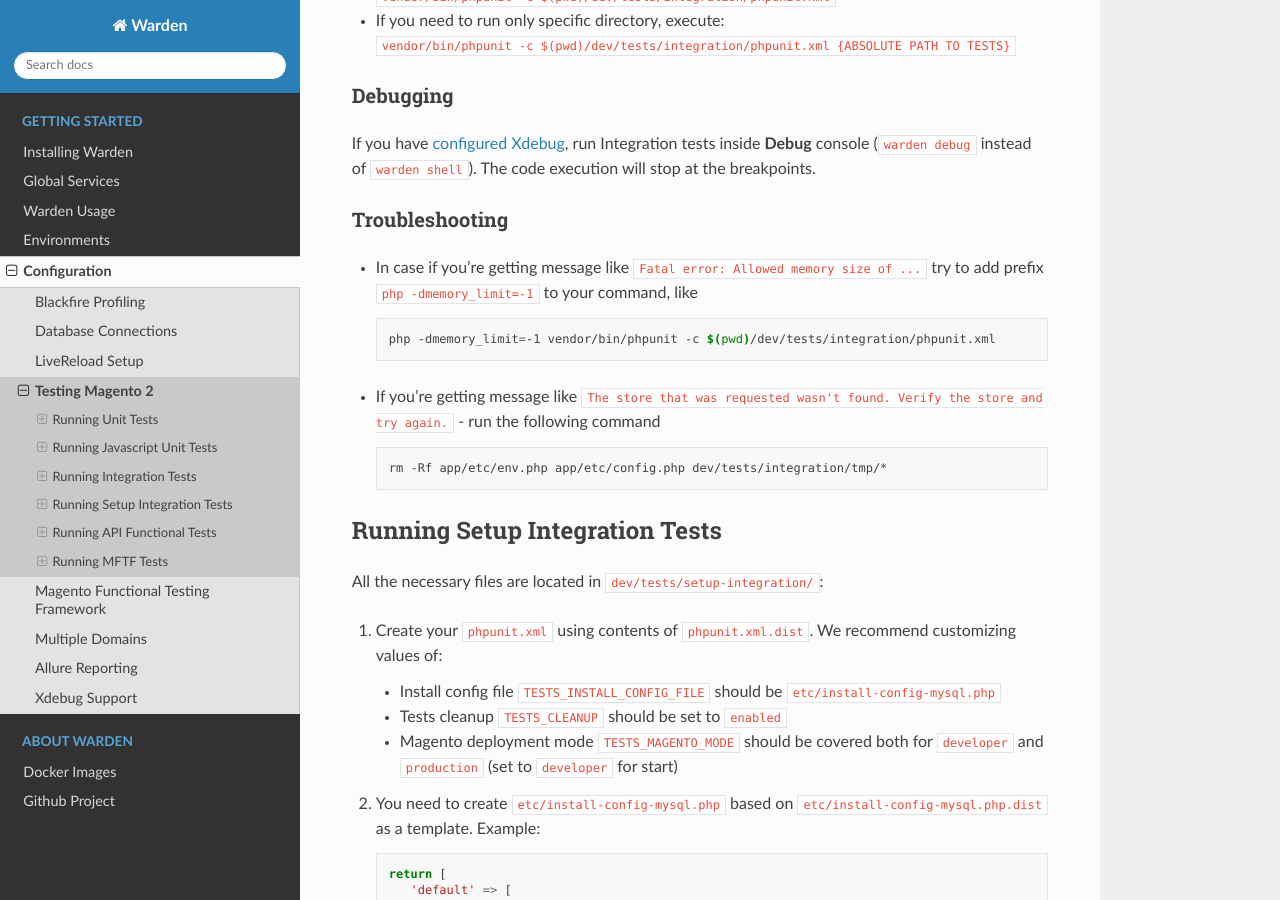
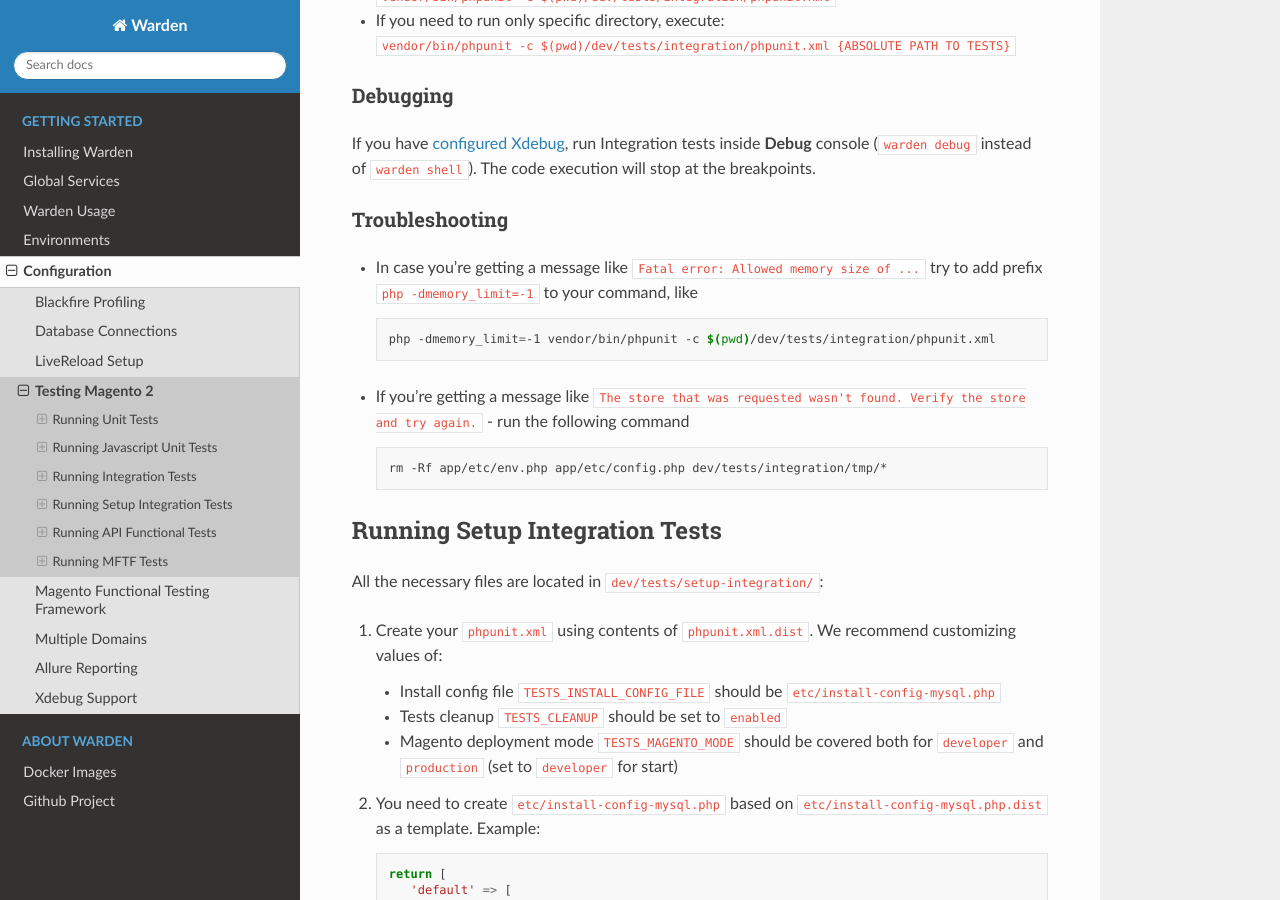
Before and after one commit to wardenenv/warden, a Sphinx documentation site: the page built from docs/configuration/magento2-testing.md, in a window 1280 px wide and 900 px high, scrolled down 3106 px. Built offline with Sphinx 7.4.7 and the Read the Docs theme 2.0.0, drawn with Linux system fonts in a browser that asks for light colours.

````diff
--- a/docs/configuration/magento2-testing.md
+++ b/docs/configuration/magento2-testing.md
@@ -138,12 +138,12 @@ If you have [configured Xdebug](xdebug.md), run Integration tests inside **Debug
 
 ### Troubleshooting
 
-- In case if you're getting message like `Fatal error: Allowed memory size of ...` try to add prefix `php -dmemory_limit=-1` to your command, like
+- In case you're getting a message like `Fatal error: Allowed memory size of ...` try to add prefix `php -dmemory_limit=-1` to your command, like
     ```bash
     php -dmemory_limit=-1 vendor/bin/phpunit -c $(pwd)/dev/tests/integration/phpunit.xml
     ```
 
-- If you're getting message like `The store that was requested wasn't found. Verify the store and try again.` - run the following command
+- If you're getting a message like `The store that was requested wasn't found. Verify the store and try again.` - run the following command
     ```bash
     rm -Rf app/etc/env.php app/etc/config.php dev/tests/integration/tmp/*
     ```
````
